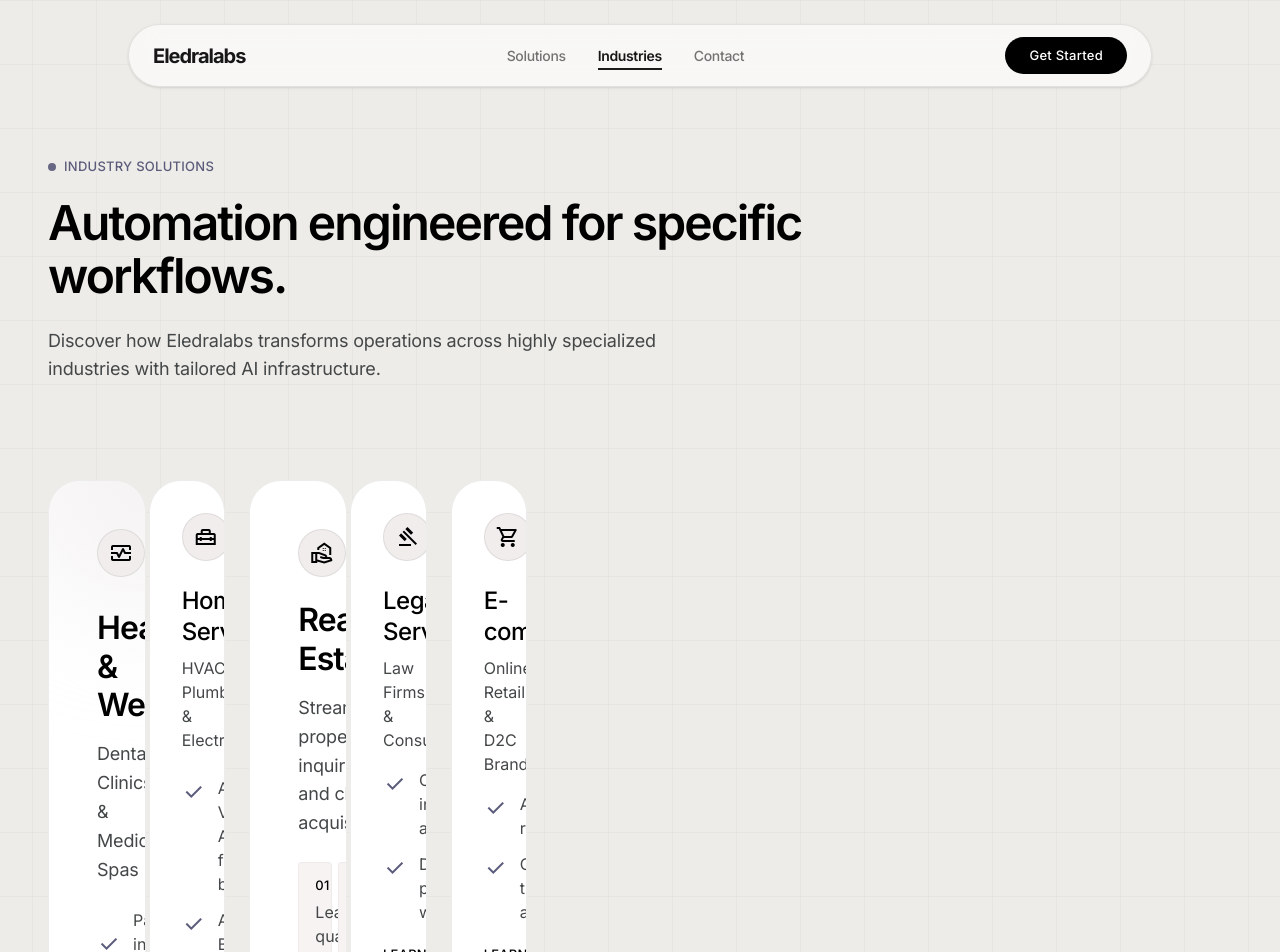
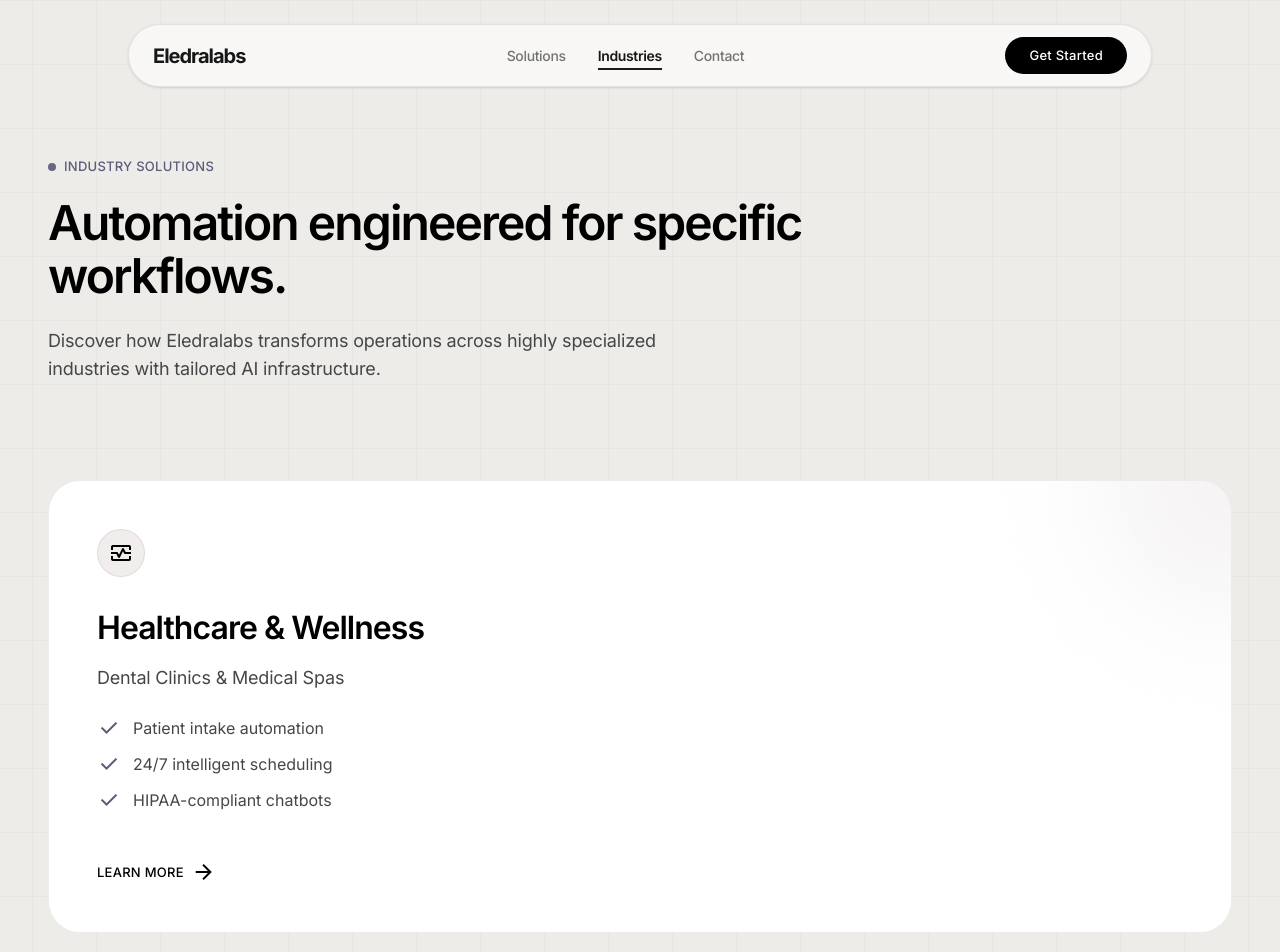
Before and after one commit to SOBANEJAZ/eledralabs-landing-page, a Next.js app: page /industries in a window 1280 px wide. Shown: the top 952 px of the page. Built offline with nearby package versions, Linux system fonts and the light colour scheme.

Commit message:
feat(industries): promote Healthcare card to full-width horizontal layout
- Move Healthcare from md:col-span-8 to md:col-span-12
- Switch to flex-row layout for wider content display
- Add flex-1 to content wrapper for proper spacing

```diff
--- a/src/app/industries/page.tsx
+++ b/src/app/industries/page.tsx
@@ -82,11 +82,11 @@ export default function IndustriesPage() {
 
       {/* Solutions Bento Grid */}
       <div className="grid grid-cols-1 md:grid-cols-12 gap-6 relative z-10">
-        {/* Healthcare & Wellness */}
-        <ScrollReveal>
-          <div className="card card-glow md:col-span-8 flex flex-col justify-between p-8 md:p-12 bg-surface-container-lowest rounded-lg border-[0.5px] border-[#11111114] group overflow-hidden relative">
+        {/* Healthcare & Wellness — Full Width */}
+        <ScrollReveal className="md:col-span-12">
+          <div className="card card-glow flex flex-col md:flex-row gap-8 p-8 md:p-12 bg-surface-container-lowest rounded-lg border-[0.5px] border-[#11111114] group overflow-hidden relative">
             <div className="absolute top-0 right-0 w-64 h-64 bg-surface-container-high rounded-full blur-3xl -mr-32 -mt-32 opacity-50 group-hover:opacity-80 transition-opacity duration-500" />
-            <div className="flex flex-col gap-8 relative z-10">
+            <div className="flex-1 flex flex-col gap-8 relative z-10">
               <div className="icon-circle-bounce w-12 h-12 flex items-center justify-center rounded-full bg-surface-container border-[0.5px] border-[#11111114]">
                 <MaterialIcon
                   name="monitor_heart"
```
